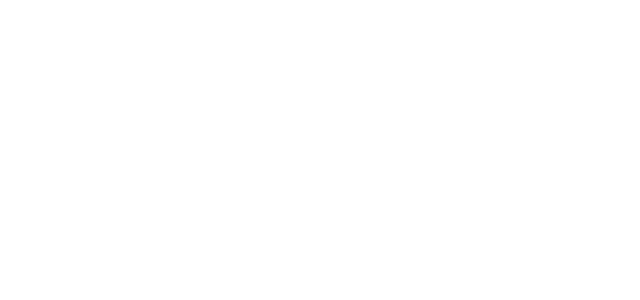
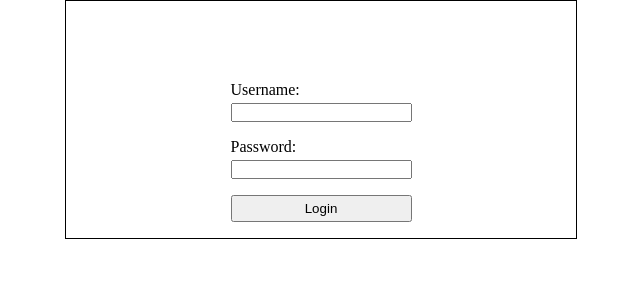
Before and after one commit to eosook/game-recommend, a React (Vite) app: page /login in a window 1280 px wide. Before the commit this address had no page. Shown: the top 300 px of the page, without its empty margins (319-959 px from the left). Built offline with nearby package versions, Linux system fonts and the light colour scheme.

Commit message:
create login page

```diff
--- a/src/App.jsx
+++ b/src/App.jsx
@@ -4,6 +4,7 @@
 import RecommendationPage from "./pages/RecommendationPage/RecommendationPage";
 import DescriptionPage from "./pages/DescriptionPage/DescriptionPage";
 import { BrowserRouter, Routes, Route } from "react-router-dom";
+import LoginPage from "./pages/LoginPage/LoginPage";
 
 function App() {
   return (
@@ -13,6 +14,7 @@
           <Route path="/" element={<HomePage />}></Route>
           <Route path="/recommendations" element={<RecommendationPage />}></Route>
           <Route path="/description/:id" element={<DescriptionPage />}></Route>
+          <Route path="/login" element={<LoginPage />}></Route>
         </Routes>
       </BrowserRouter>
     </>
--- /dev/null
+++ b/src/pages/LoginPage/LoginPage.jsx
@@ -0,0 +1,17 @@
+import "./LoginPage.scss";
+
+export default function LoginPage() {
+  return (
+    <div className="login">
+      <form className="login__form">
+        <label className="login__label">Username:</label>
+        <input type="text" className="login__input"></input>
+        <label className="login__label">Password:</label>
+        <input type="text" className="login__input"></input>
+        <button type="submit" className="login__button">
+          Login
+        </button>
+      </form>
+    </div>
+  );
+}
--- /dev/null
+++ b/src/pages/LoginPage/LoginPage.scss
@@ -0,0 +1,24 @@
+.login{
+    display: flex;
+    flex-direction: column;
+    margin: 0 auto;
+    padding-top: 4rem;
+    border: 1px solid black;
+    width: 40%;
+    height: 30%;
+
+    &__form{
+        display: flex;
+        flex-direction: column;
+        margin: 1rem auto;
+    }
+    &__label{
+        margin-bottom: 0.25rem;
+    }
+    &__input{
+        margin-bottom: 1rem;
+    }
+    &__button{
+        padding: 0.25rem;
+    }
+}
```
